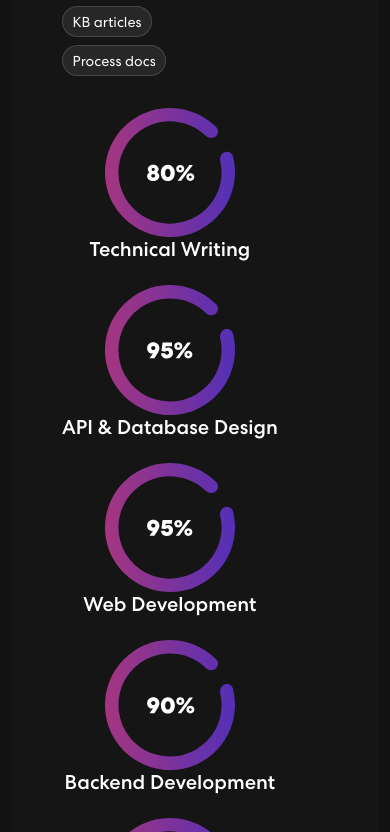
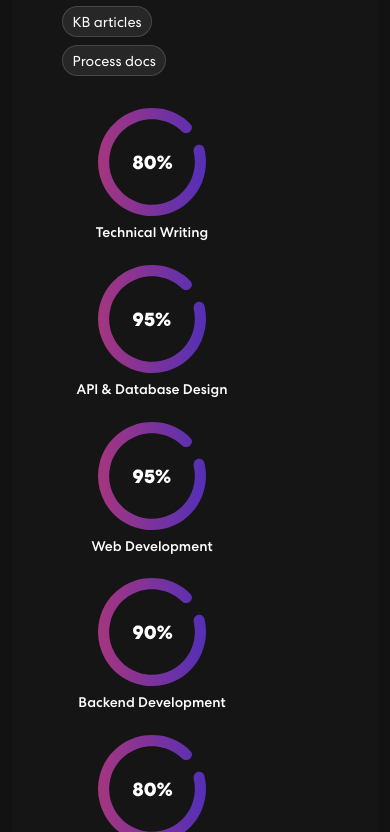
Before and after one commit to JSander72/Personal-Portfolio, a React (Create React App) app: page / in a window 390 px wide. Shown: the part 3632-4464 px from the top of the page. Built offline with nearby package versions, Linux system fonts and the light colour scheme.

Commit message:
feat: simplify skill slider styling and enhance skill slide text

```diff
--- a/src/App.css
+++ b/src/App.css
@@ -948,25 +948,15 @@ nav.navbar .navbar-toggler[aria-expanded="true"] .navbar-toggler-icon {
     width: 100%;
   }
 
-  .react-multi-carousel-item .skill-slide {
-    display: flex;
-    flex-direction: column;
-    align-items: center;
-    text-align: center;
-    gap: 12px;
-    padding: 20px;
-  }
-
-  .skill-slider .item {
-    display: flex;
-    flex-direction: column;
-    align-items: center;
-  }
-
   .skill-slider .item img {
     width: 60%;
     max-width: 180px;
     margin: 0 auto !important;
+  }
+
+  .skill-slide h5 {
+    font-size: 14px;
+    margin-top: 8px;
   }
 
   /* Projects section: simplified vertical cards */
```
